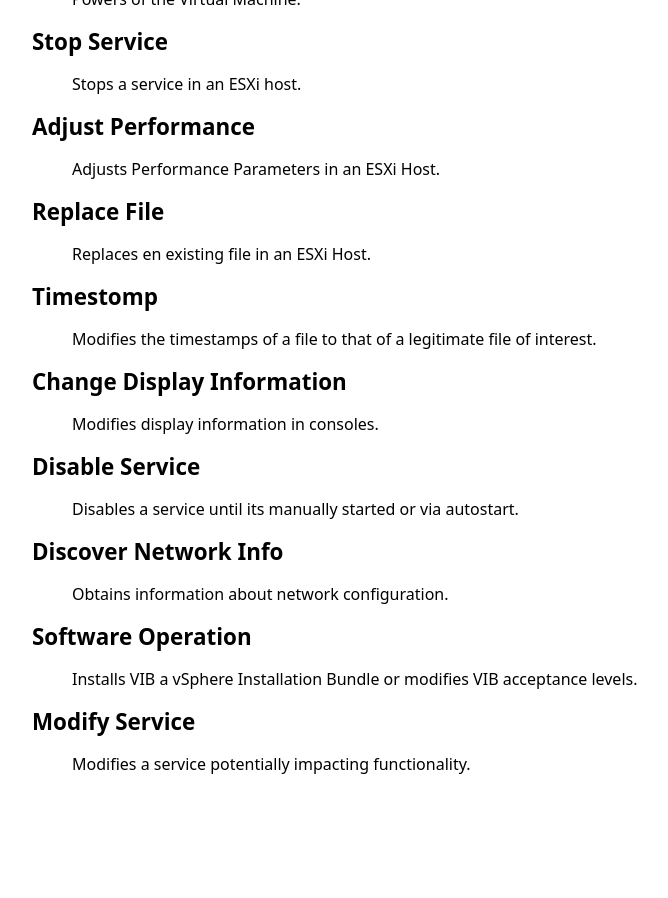
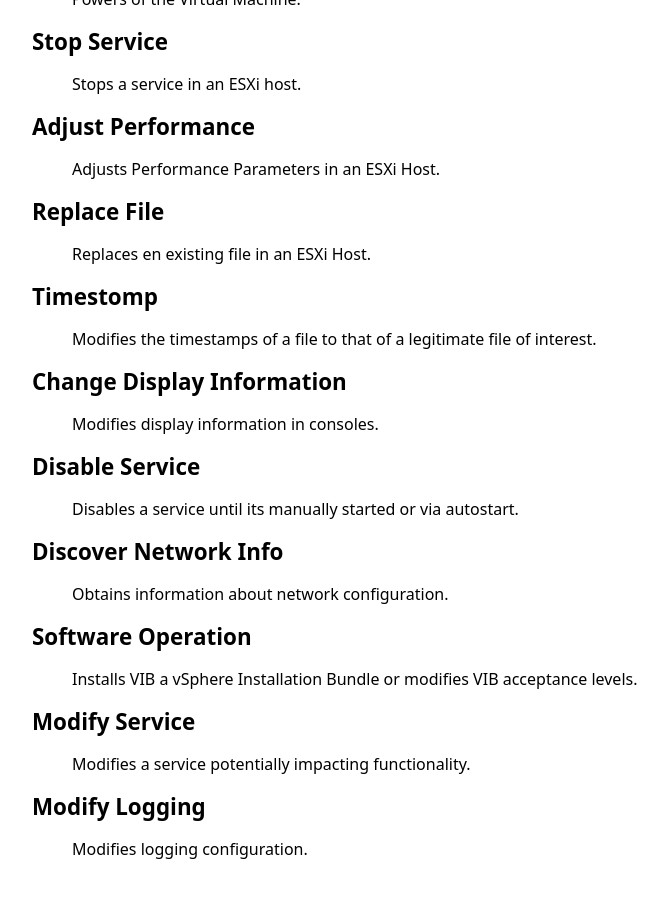
Before and after one commit to LOLESXi-Project/LOLESXi, a Jekyll site: the page built from functions.md, in a window 1280 px wide and 900 px high, scrolled down 1306 px. Shown: the whole window, without its empty margins (158-826 px from the left). Built offline with Jekyll 4.4.1, drawn with Linux system fonts in a browser that asks for light colours; before the commit the page ends 2121 px from its top, so only the background shows below that.

Commit message:
Update functions.yml

```diff
--- a/_data/functions.yml
+++ b/_data/functions.yml
@@ -113,3 +113,8 @@
   label: Modify Service
   description: |
     Modifies a service potentially impacting functionality.
+
+modify logging:
+  label: Modify Logging
+  description: |
+    Modifies logging configuration.
```
